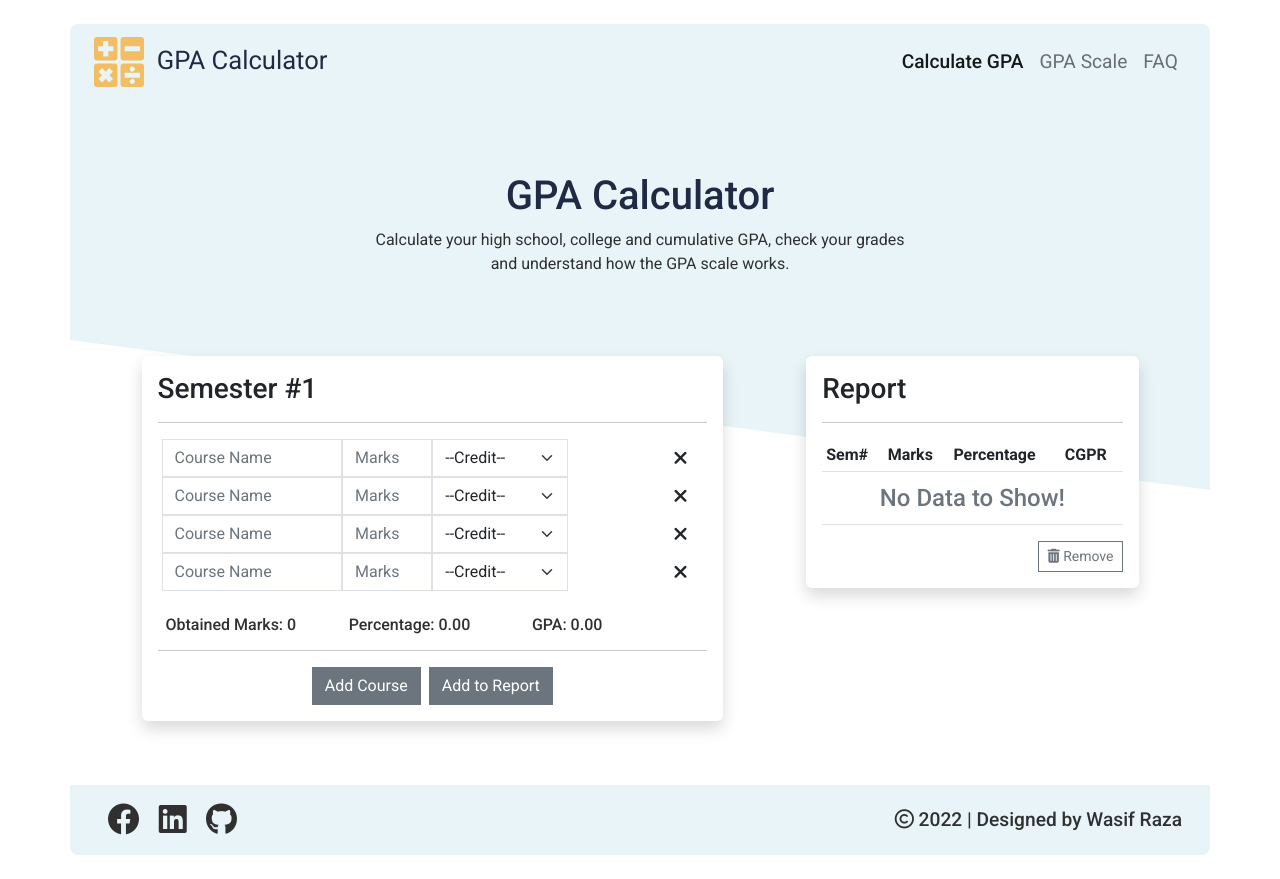
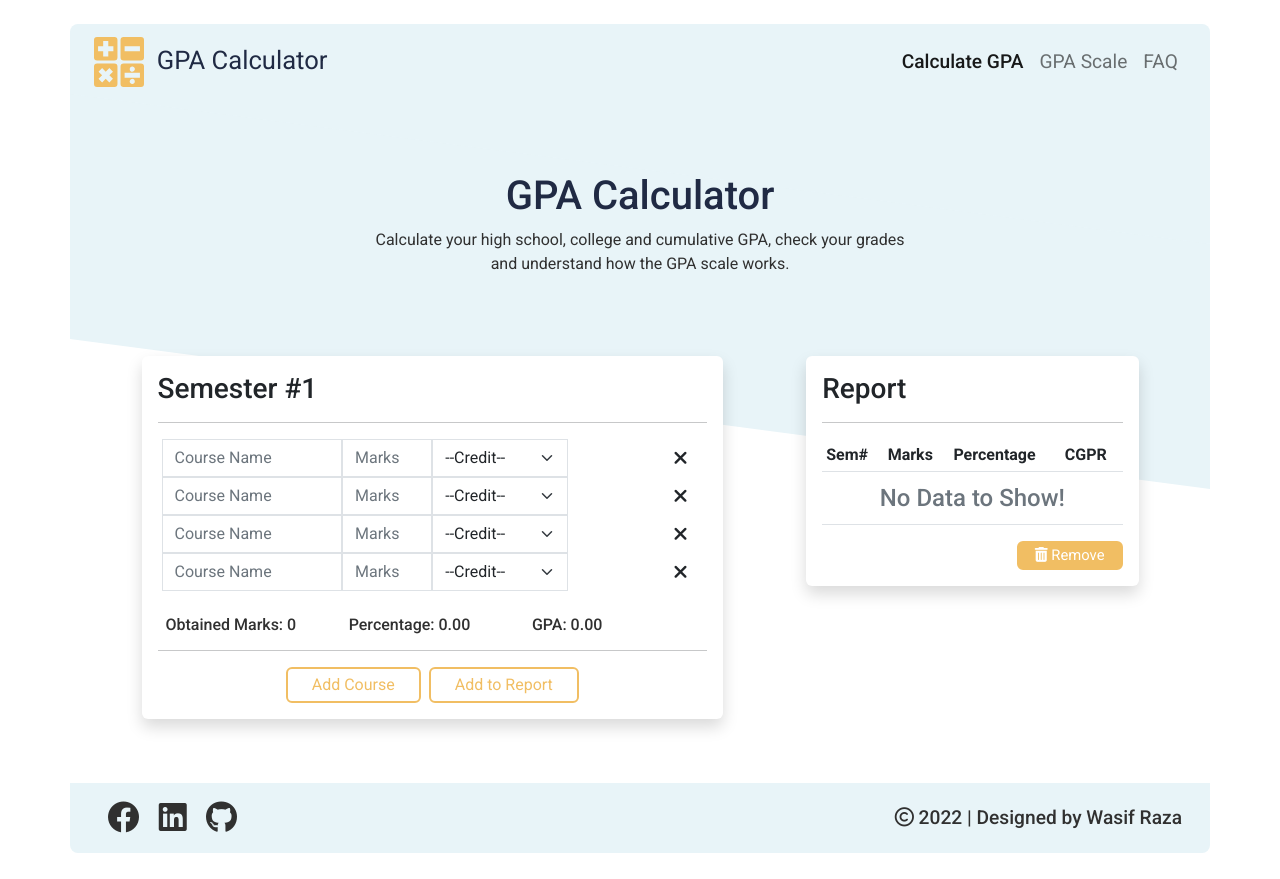
Before and after one commit to mwasifraza/gpa-calculator, a React (Create React App) app: page / in a window 1280 px wide. Built offline with nearby package versions, Linux system fonts and the light colour scheme.

Commit message:
btn des changed

```diff
--- a/src/components/elements/ReportTable.js
+++ b/src/components/elements/ReportTable.js
@@ -32,7 +32,7 @@ const ReportTable = props => {
                     )
                 }
 
-                {(props.localdata.length > 0) ? (
+                {props.localdata.length > 0 && (
                     <>
                     <tr>
                         <td colSpan={4} className=""><strong>Total</strong></td>
@@ -44,12 +44,12 @@ const ReportTable = props => {
                         <td>{props.totals.cgpa}</td>
                     </tr>
                     </>
-                ):("")}
+                )}
 
             </tbody>
         </table>
         <div className='d-flex justify-content-end'>
-            <button type="button" className='btn btn-outline-secondary btn-sm rounded-0 shadow-none' onClick={props.remove}>
+            <button type="button" className='my-btn-primary-2 my-btn-sm rounded-2 px-3 shadow-none' onClick={props.remove}>
                 <i className='fas fa-trash-alt'></i>&nbsp;Remove
             </button>
         </div>
--- a/src/components/elements/SemesterForm.js
+++ b/src/components/elements/SemesterForm.js
@@ -41,11 +41,11 @@ const SemesterForm = props => {
         <hr />
         <div className='d-flex justify-content-center'>
             {courseList.length < 8 && (
-            <button type="button" onClick={addChild} className='btn rounded-0 shadow-none mx-1 btn-secondary' id=''>
+            <button type="button" onClick={addChild} className='my-btn-primary-1 rounded-2 px-4 shadow-none mx-1' id=''>
                 Add Course
             </button>)}
 
-            <button type="button" onClick={props.report} className='btn rounded-0 shadow-none mx-1 btn-secondary' id=''>
+            <button type="button" onClick={props.report} className='my-btn-primary-1 rounded-2 px-4 py-1 shadow-none mx-1' id=''>
                 Add to Report
             </button>
         </div>
--- a/src/css/main.scss
+++ b/src/css/main.scss
@@ -6,7 +6,7 @@ $secondary-color: #f1be63;
 $bg-color: #e8f4f8;
 $text-color: #303030;
 $heading-color: #505050;
-$white-color: #f9f9f9;
+$white-color: #ffffff;
 // $icon-color: ;
 
 body{
@@ -22,18 +22,45 @@ a,p{
 .z-2{ z-index: 2; }
 .z-3{ z-index: 3; }
 
-.bg-my-primary{
-    background-color: $primary-color;
+// .bg-my-primary{
+//     background-color: $primary-color;
+// }
+// .my-primary{
+//     color: $primary-color;
+// }
+// .bg-my-secondary{
+//     background-color: $secondary-color;
+// }
+// .my-secondary{
+//     color: $secondary-color;
+// }
+
+.my-btn-primary-1{
+    background-color: transparent;
+    border: 2px solid $secondary-color;
+    color: $secondary-color;
+    font-size: 1rem;
+    transition: 0.4s;
+    &:hover{
+        background-color: $secondary-color;
+        color: $white-color;
+        text-shadow: 1px 1px 2px rgba(0,0,0,0.2);
+    }
 }
-.my-primary{
-    color: $primary-color;
+.my-btn-primary-2{
+    background-color: $secondary-color;
+    border: 2px solid $secondary-color;
+    color: $white-color;
+    transition: 0.4s;
+    &:hover{
+        background-color: transparent;
+        color: $secondary-color;
+    }
 }
-.bg-my-secondary{
-    background-color: $secondary-color;
+.my-btn-sm{
+    font-size: 0.925rem !important;
 }
-.my-secondary{
-    color: $secondary-color;
-}
+
 .hide{
     display: none !important;
 }
@@ -153,7 +180,7 @@ a,p{
 
         .body-content{
             position: relative;
-            background-color: white;
+            background-color: $white-color;
             &:before{
                 content: "";
                 position: absolute;
@@ -175,6 +202,11 @@ a,p{
                 cursor: pointer;
                 width: 100%;
                 height: 100%;
+                transition: 0.4s;
+                &:hover{
+                    color: $secondary-color;
+                    transform: scale(1.3);
+                }
             }
         }
     }
```
